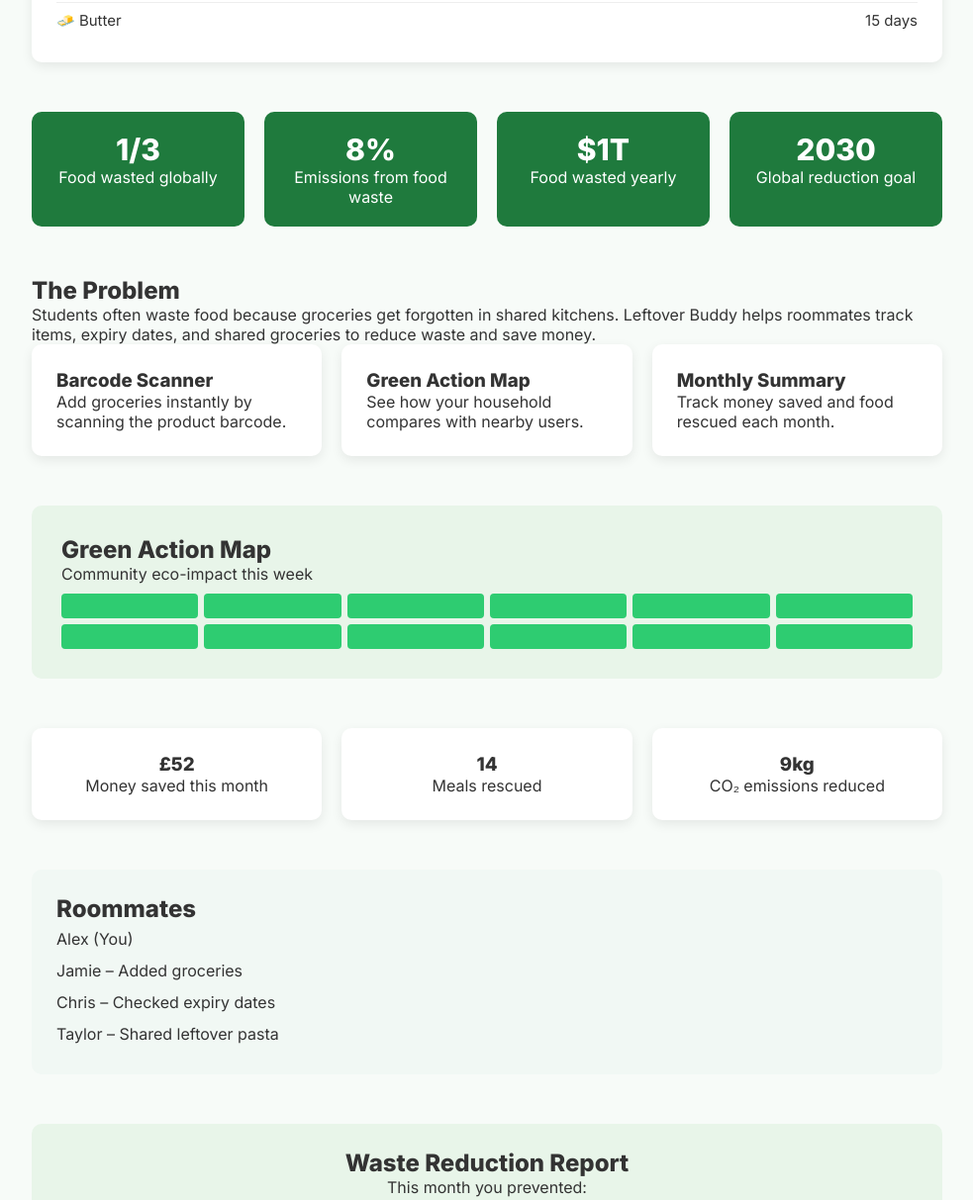
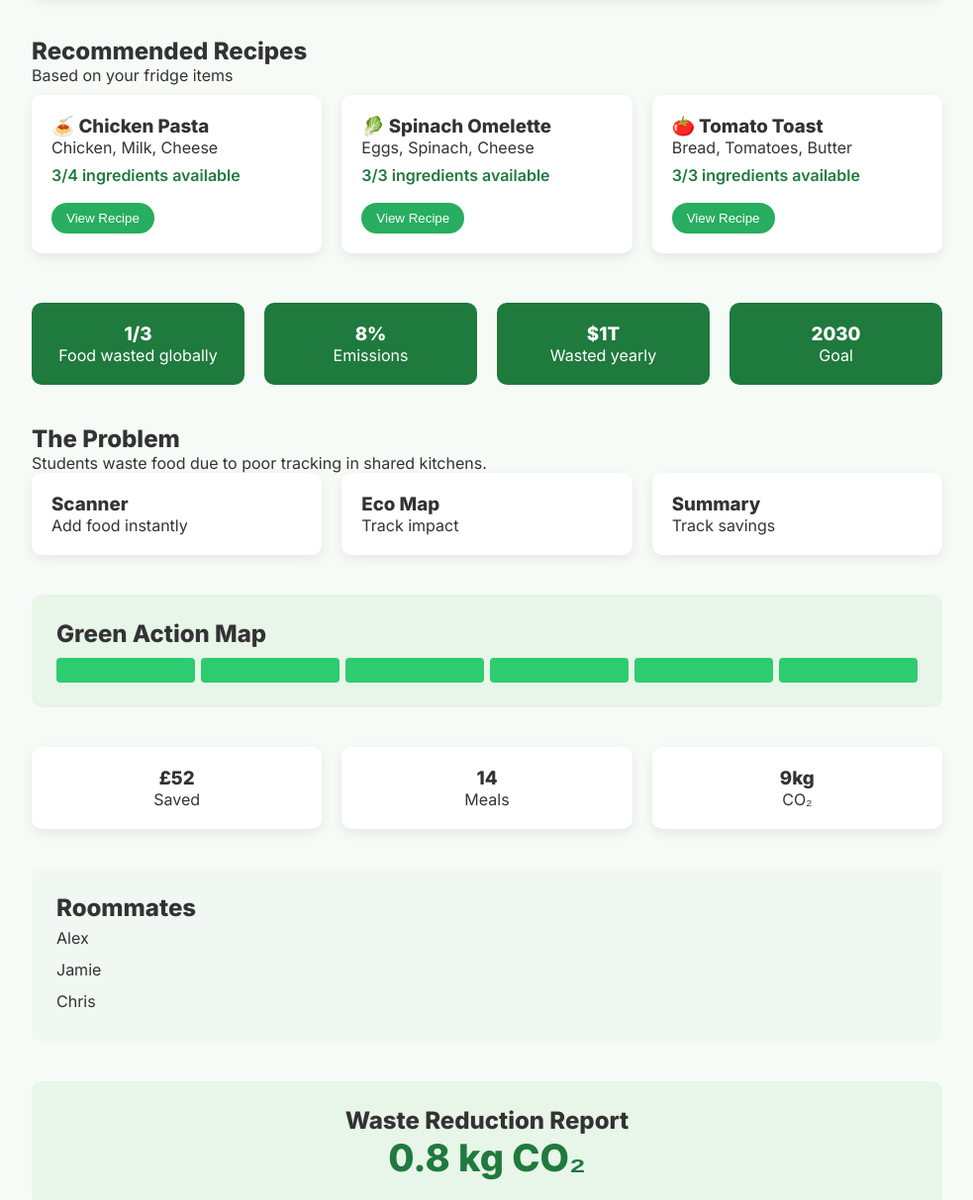
Before and after one commit to cellsh0215/cellsh0215.github.io, a plain HTML site: page index.html in a window 1280 px wide. Shown: the part 763-1976 px from the top of the page at 99% size, without its empty margins (148-1131 px from the left). Drawn offline with Linux system fonts and the light colour scheme.

Commit message:
Update index.html

```diff
--- a/index.html
+++ b/index.html
@@ -18,8 +18,6 @@ background:#f7fbf8;
 color:#333;
 }
 
-/* PAGE WIDTH (GOOD FOR PDF EXPORT) */
-
 .container{
 max-width:1000px;
 margin:auto;
@@ -32,12 +30,10 @@ padding:40px;
 font-size:72px;
 font-weight:800;
 color:#1f7a3d;
-margin-bottom:10px;
 }
 
 .subtitle{
-font-size:18px;
-margin-bottom:25px;
+margin-bottom:30px;
 }
 
 /* SCANNER */
@@ -47,7 +43,7 @@ background:#e8f5e9;
 padding:40px;
 border-radius:12px;
 text-align:center;
-margin-bottom:35px;
+margin-bottom:30px;
 }
 
 .scan-btn{
@@ -72,7 +68,7 @@ background:white;
 padding:25px;
 border-radius:10px;
 box-shadow:0 4px 12px rgba(0,0,0,0.08);
-margin-bottom:50px;
+margin-bottom:40px;
 }
 
 .food{
@@ -80,11 +76,45 @@ display:flex;
 justify-content:space-between;
 padding:8px 0;
 border-bottom:1px solid #eee;
-font-size:15px;
 }
 
-.food:last-child{
+.food:last-child{border:none;}
+
+/* RECIPES */
+
+.recipe-grid{
+display:grid;
+grid-template-columns:repeat(3,1fr);
+gap:20px;
+margin-bottom:50px;
+}
+
+.recipe-card{
+background:white;
+padding:20px;
+border-radius:10px;
+box-shadow:0 4px 12px rgba(0,0,0,0.08);
+transition:.3s;
+}
+
+.recipe-card:hover{
+transform:translateY(-6px);
+}
+
+.match{
+color:#1f7a3d;
+font-weight:600;
+margin:8px 0;
+}
+
+.recipe-card button{
+margin-top:10px;
+padding:8px 15px;
 border:none;
+border-radius:20px;
+background:#27ae60;
+color:white;
+cursor:pointer;
 }
 
 /* STATS */
@@ -93,7 +123,7 @@ border:none;
 display:grid;
 grid-template-columns:repeat(4,1fr);
 gap:20px;
-margin-bottom:50px;
+margin-bottom:40px;
 }
 
 .stat{
@@ -104,22 +134,18 @@ border-radius:10px;
 text-align:center;
 }
 
-.stat h3{
-font-size:30px;
-}
-
 /* FEATURES */
 
 .features{
 display:grid;
 grid-template-columns:repeat(3,1fr);
 gap:20px;
-margin-bottom:50px;
+margin-bottom:40px;
 }
 
 .feature{
 background:white;
-padding:25px;
+padding:20px;
 border-radius:10px;
 box-shadow:0 4px 12px rgba(0,0,0,0.08);
 transition:.3s;
@@ -129,13 +155,13 @@ transition:.3s;
 transform:translateY(-6px);
 }
 
-/* GREEN MAP */
+/* MAP */
 
 .map{
 background:#e8f5e9;
-padding:30px;
+padding:25px;
 border-radius:10px;
-margin-bottom:50px;
+margin-bottom:40px;
 }
 
 .map-grid{
@@ -157,12 +183,12 @@ border-radius:4px;
 display:grid;
 grid-template-columns:repeat(3,1fr);
 gap:20px;
-margin-bottom:50px;
+margin-bottom:40px;
 }
 
 .summary-card{
 background:white;
-padding:25px;
+padding:20px;
 border-radius:10px;
 text-align:center;
 box-shadow:0 4px 12px rgba(0,0,0,0.08);
@@ -174,7 +200,7 @@ box-shadow:0 4px 12px rgba(0,0,0,0.08);
 background:#f1f8f4;
 padding:25px;
 border-radius:10px;
-margin-bottom:50px;
+margin-bottom:40px;
 }
 
 .member{
@@ -189,7 +215,7 @@ padding:6px 0;
 background:#e8f5e9;
 padding:25px;
 border-radius:10px;
-margin-bottom:50px;
+margin-bottom:40px;
 text-align:center;
 }
 
@@ -199,13 +225,13 @@ font-weight:700;
 color:#1f7a3d;
 }
 
-/* TESTIMONIALS */
+/* TESTIMONIAL */
 
 .testimonials{
 display:grid;
 grid-template-columns:repeat(2,1fr);
 gap:20px;
-margin-bottom:50px;
+margin-bottom:40px;
 }
 
 .quote{
@@ -220,7 +246,7 @@ font-style:italic;
 
 .signup{
 text-align:center;
-margin-bottom:40px;
+margin-bottom:30px;
 }
 
 .signup input{
@@ -247,8 +273,6 @@ font-size:13px;
 color:#666;
 }
 
-/* PRINT OPTIMISATION */
-
 @media print{
 body{background:white;}
 }
@@ -261,155 +285,114 @@ body{background:white;}
 <div class="container">
 
 <div class="title">Leftover Buddy</div>
-<div class="subtitle">Track food, reduce waste, and save money with your roommates.</div>
+<p class="subtitle">Reduce food waste, save money, and cook smarter with your roommates.</p>
 
 <section class="scanner">
-
 <h2>Quick Add</h2>
-
 <button class="scan-btn" onclick="scanBarcode()">Scan a Barcode</button>
-
-<p style="margin-top:10px;font-size:14px;">Prototype scanner for adding groceries instantly</p>
-
 </section>
 
 <section class="fridge">
-
 <h2>My Fridge</h2>
 
-<div class="food">🥛 Milk <span>Expires in 2 days</span></div>
-<div class="food">🧀 Cheddar Cheese <span>5 days</span></div>
-<div class="food">🍗 Chicken Breast <span>1 day</span></div>
+<div class="food">🥛 Milk <span>2 days</span></div>
+<div class="food">🧀 Cheese <span>5 days</span></div>
+<div class="food">🍗 Chicken <span>1 day</span></div>
 <div class="food">🥓 Bacon <span>3 days</span></div>
 <div class="food">🥬 Spinach <span>2 days</span></div>
 <div class="food">🍅 Tomatoes <span>4 days</span></div>
 <div class="food">🥚 Eggs <span>9 days</span></div>
 <div class="food">🍞 Bread <span>3 days</span></div>
-<div class="food">🧈 Butter <span>15 days</span></div>
-
-</section>
-
-<section class="stats">
-
-<div class="stat"><h3>1/3</h3><p>Food wasted globally</p></div>
-<div class="stat"><h3>8%</h3><p>Emissions from food waste</p></div>
-<div class="stat"><h3>$1T</h3><p>Food wasted yearly</p></div>
-<div class="stat"><h3>2030</h3><p>Global reduction goal</p></div>
 
 </section>
 
 <section>
+<h2>Recommended Recipes</h2>
+<p style="margin-bottom:10px;">Based on your fridge items</p>
 
-<h2>The Problem</h2>
+<div class="recipe-grid">
 
-<p>
-Students often waste food because groceries get forgotten in shared kitchens.
-Leftover Buddy helps roommates track items, expiry dates, and shared groceries
-to reduce waste and save money.
-</p>
-
-</section>
-
-<section class="features">
-
-<div class="feature">
-<h3>Barcode Scanner</h3>
-<p>Add groceries instantly by scanning the product barcode.</p>
+<div class="recipe-card">
+<h3>🍝 Chicken Pasta</h3>
+<p>Chicken, Milk, Cheese</p>
+<p class="match">3/4 ingredients available</p>
+<button>View Recipe</button>
 </div>
 
-<div class="feature">
-<h3>Green Action Map</h3>
-<p>See how your household compares with nearby users.</p>
+<div class="recipe-card">
+<h3>🥬 Spinach Omelette</h3>
+<p>Eggs, Spinach, Cheese</p>
+<p class="match">3/3 ingredients available</p>
+<button>View Recipe</button>
 </div>
 
-<div class="feature">
-<h3>Monthly Summary</h3>
-<p>Track money saved and food rescued each month.</p>
+<div class="recipe-card">
+<h3>🍅 Tomato Toast</h3>
+<p>Bread, Tomatoes, Butter</p>
+<p class="match">3/3 ingredients available</p>
+<button>View Recipe</button>
 </div>
-
-</section>
-
-<section class="map">
-
-<h2>Green Action Map</h2>
-
-<p>Community eco-impact this week</p>
-
-<div class="map-grid">
-
-<div></div><div></div><div></div><div></div><div></div><div></div>
-<div></div><div></div><div></div><div></div><div></div><div></div>
 
 </div>
 
 </section>
 
+<section class="stats">
+<div class="stat"><h3>1/3</h3><p>Food wasted globally</p></div>
+<div class="stat"><h3>8%</h3><p>Emissions</p></div>
+<div class="stat"><h3>$1T</h3><p>Wasted yearly</p></div>
+<div class="stat"><h3>2030</h3><p>Goal</p></div>
+</section>
+
+<section>
+<h2>The Problem</h2>
+<p>Students waste food due to poor tracking in shared kitchens.</p>
+</section>
+
+<section class="features">
+<div class="feature"><h3>Scanner</h3><p>Add food instantly</p></div>
+<div class="feature"><h3>Eco Map</h3><p>Track impact</p></div>
+<div class="feature"><h3>Summary</h3><p>Track savings</p></div>
+</section>
+
+<section class="map">
+<h2>Green Action Map</h2>
+<div class="map-grid">
+<div></div><div></div><div></div><div></div><div></div><div></div>
+</div>
+</section>
+
 <section class="summary">
-
-<div class="summary-card">
-<h3>£52</h3>
-<p>Money saved this month</p>
-</div>
-
-<div class="summary-card">
-<h3>14</h3>
-<p>Meals rescued</p>
-</div>
-
-<div class="summary-card">
-<h3>9kg</h3>
-<p>CO₂ emissions reduced</p>
-</div>
-
+<div class="summary-card"><h3>£52</h3><p>Saved</p></div>
+<div class="summary-card"><h3>14</h3><p>Meals</p></div>
+<div class="summary-card"><h3>9kg</h3><p>CO₂</p></div>
 </section>
 
 <section class="roommates">
-
 <h2>Roommates</h2>
-
-<div class="member">Alex (You)</div>
-<div class="member">Jamie – Added groceries</div>
-<div class="member">Chris – Checked expiry dates</div>
-<div class="member">Taylor – Shared leftover pasta</div>
-
+<div class="member">Alex</div>
+<div class="member">Jamie</div>
+<div class="member">Chris</div>
 </section>
 
 <section class="report">
-
 <h2>Waste Reduction Report</h2>
-
-<p>This month you prevented:</p>
-
 <div class="co2" id="co2">0 kg CO₂</div>
-
 </section>
 
 <section class="testimonials">
-
-<div class="quote">
-“Leftover Buddy stopped our student house from throwing away loads of food.”
-</div>
-
-<div class="quote">
-“We save around £40 a month just by tracking our fridge.”
-</div>
-
+<div class="quote">“Saved us loads of money.”</div>
+<div class="quote">“We waste way less food now.”</div>
 </section>
 
 <section class="signup">
-
-<h2>Join the Waitlist</h2>
-
-<input placeholder="Enter email">
-<button>Sign Up</button>
-
+<h2>Join</h2>
+<input placeholder="Email">
+<button onclick="subscribe()">Sign Up</button>
 </section>
 
 <footer>
-
-<p>Leftover Buddy — Smarter food tracking for shared homes.</p>
-<p>© 2026</p>
-
+<p>© 2026 Leftover Buddy</p>
 </footer>
 
 </div>
@@ -417,14 +400,17 @@ to reduce waste and save money.
 <script>
 
 function scanBarcode(){
-alert("Prototype scanner — barcode detected and item added!");
+alert("Barcode scanned! Item added.");
+}
+
+function subscribe(){
+alert("Signed up!");
 }
 
 let co2=0;
-
-setInterval(function(){
-co2 += Math.random()*0.2;
-document.getElementById("co2").innerText = co2.toFixed(1) + " kg CO₂";
+setInterval(()=>{
+co2+=Math.random()*0.2;
+document.getElementById("co2").innerText=co2.toFixed(1)+" kg CO₂";
 },800);
 
 </script>
```
